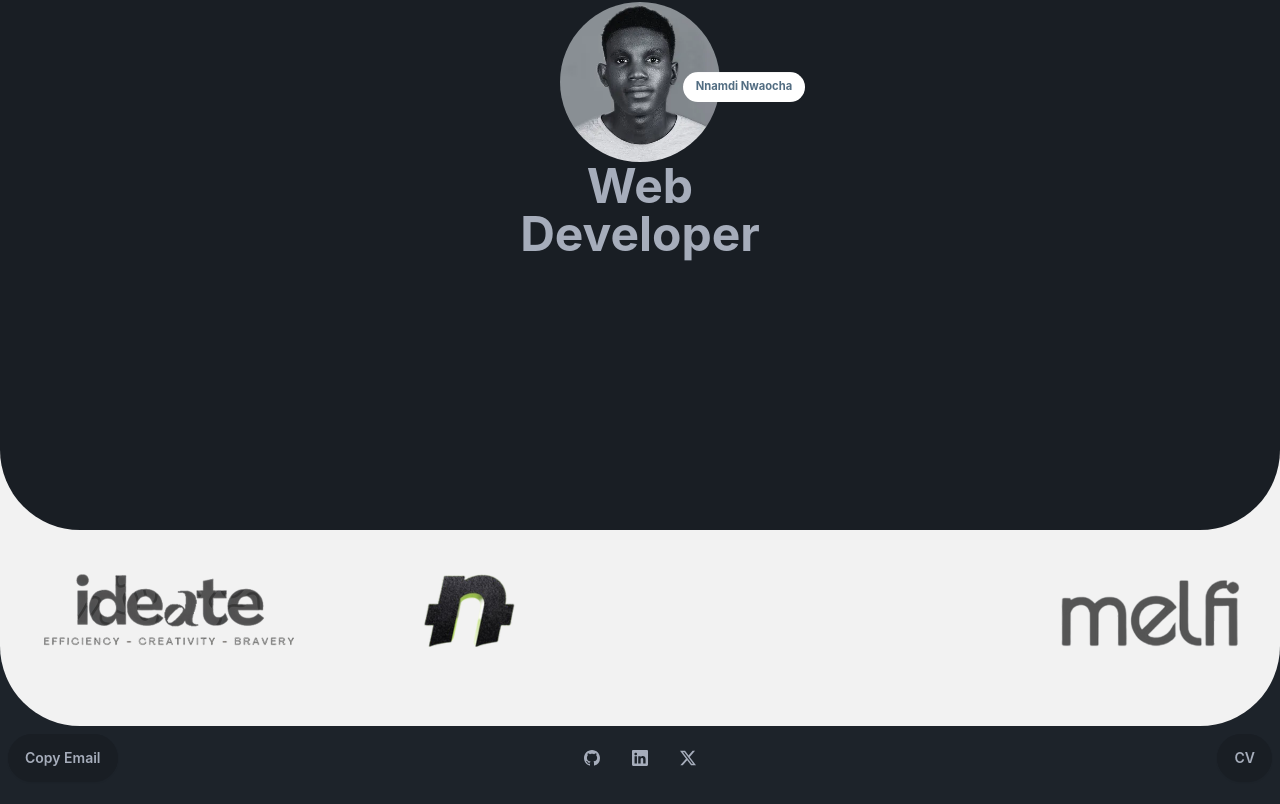
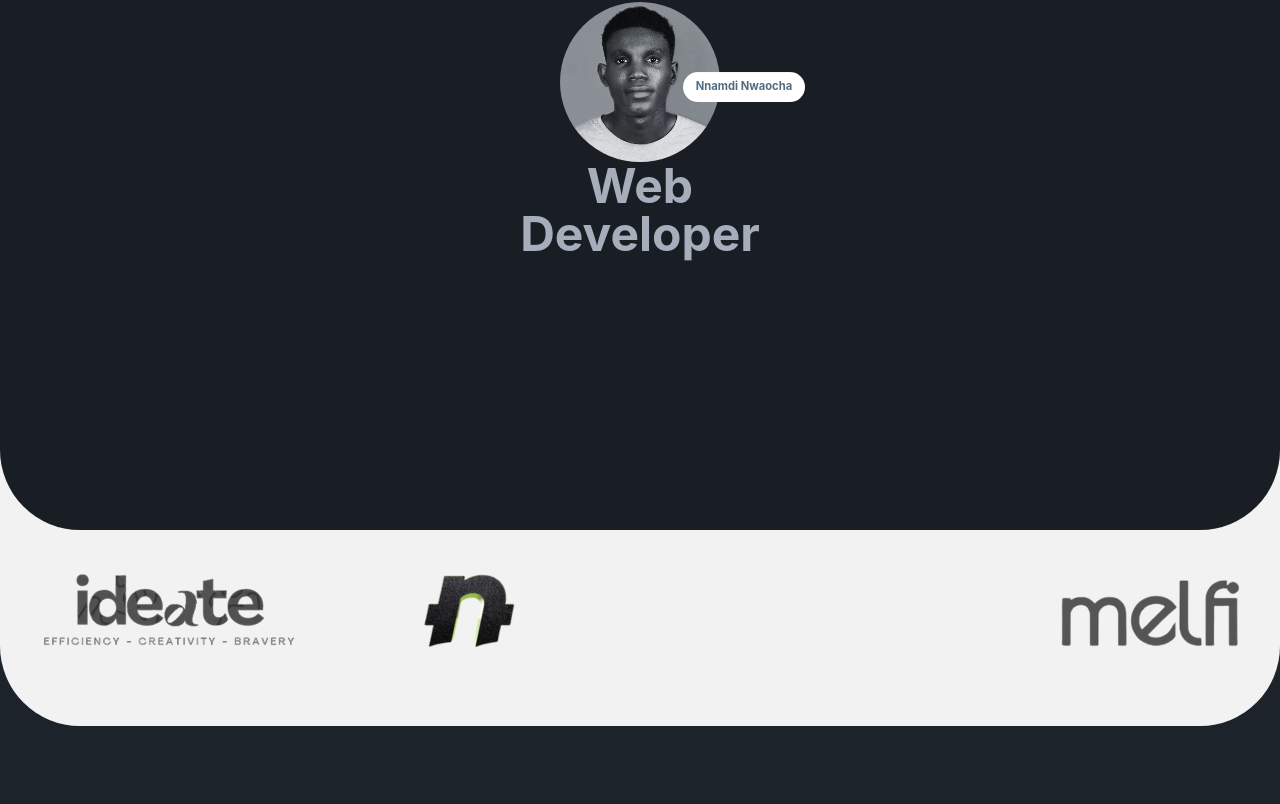
Before and after one commit to nnamdi-nwaocha/my-portfolio, a React (Vite) app: page / in a window 1280 px wide. Shown: the part 334-1138 px from the top of the page. After the commit the page ends 1060 px from the top, so only its background shows below. Built offline with nearby package versions, Linux system fonts and the light colour scheme.

Commit message:
fix(): links button

```diff
--- a/src/App.jsx
+++ b/src/App.jsx
@@ -10,7 +10,6 @@ function App() {
       <Navbar />
       <Hero />
       <Technologies />
-      <Navbar />
     </>
   );
 }
--- a/src/components/Navbar.jsx
+++ b/src/components/Navbar.jsx
@@ -1,6 +1,6 @@
 function Navbar() {
   return (
-    <div className="navbar bg-base-100 -mb-[5rem]">
+    <div className="navbar bg-base-100 relative -mb-[5rem] z-50">
       <div className="navbar-start">
         <div className="dropdown">
           <div tabIndex={0} role="button" className="btn btn-ghost lg:hidden">
```
